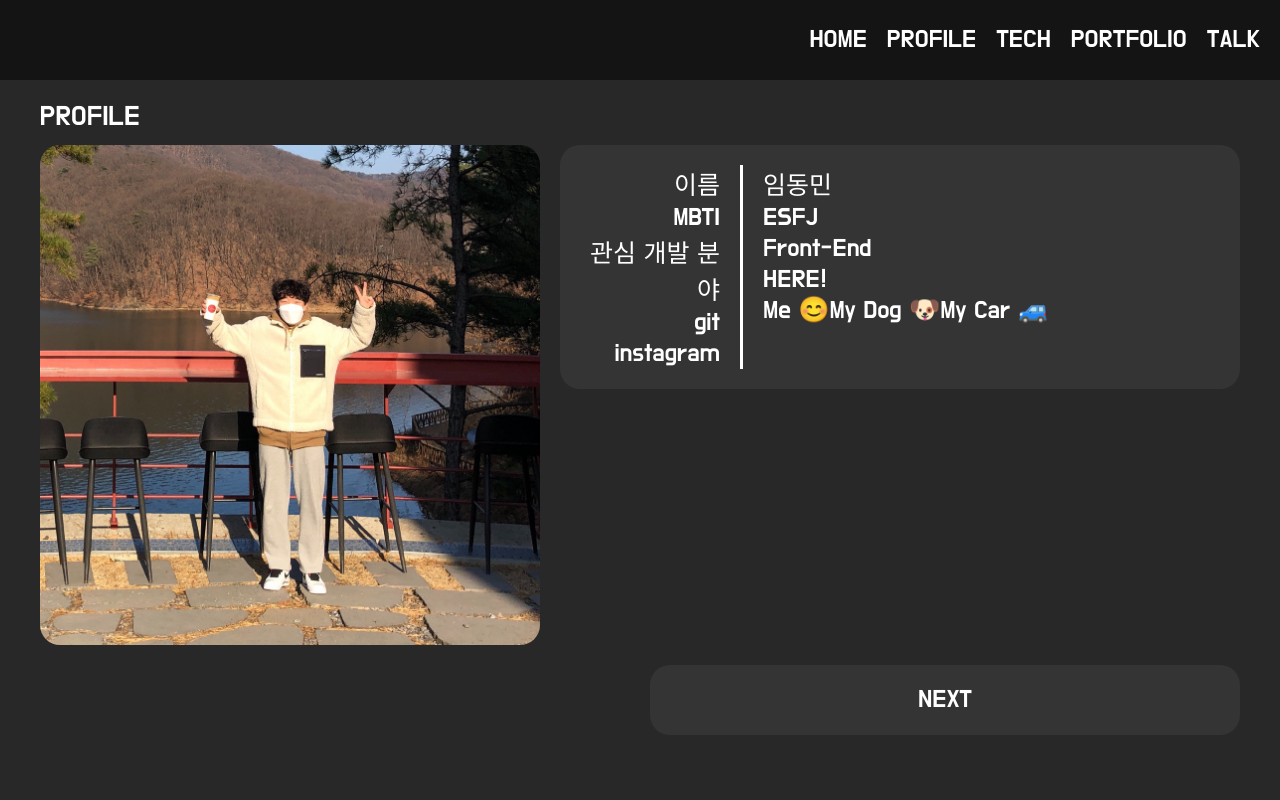
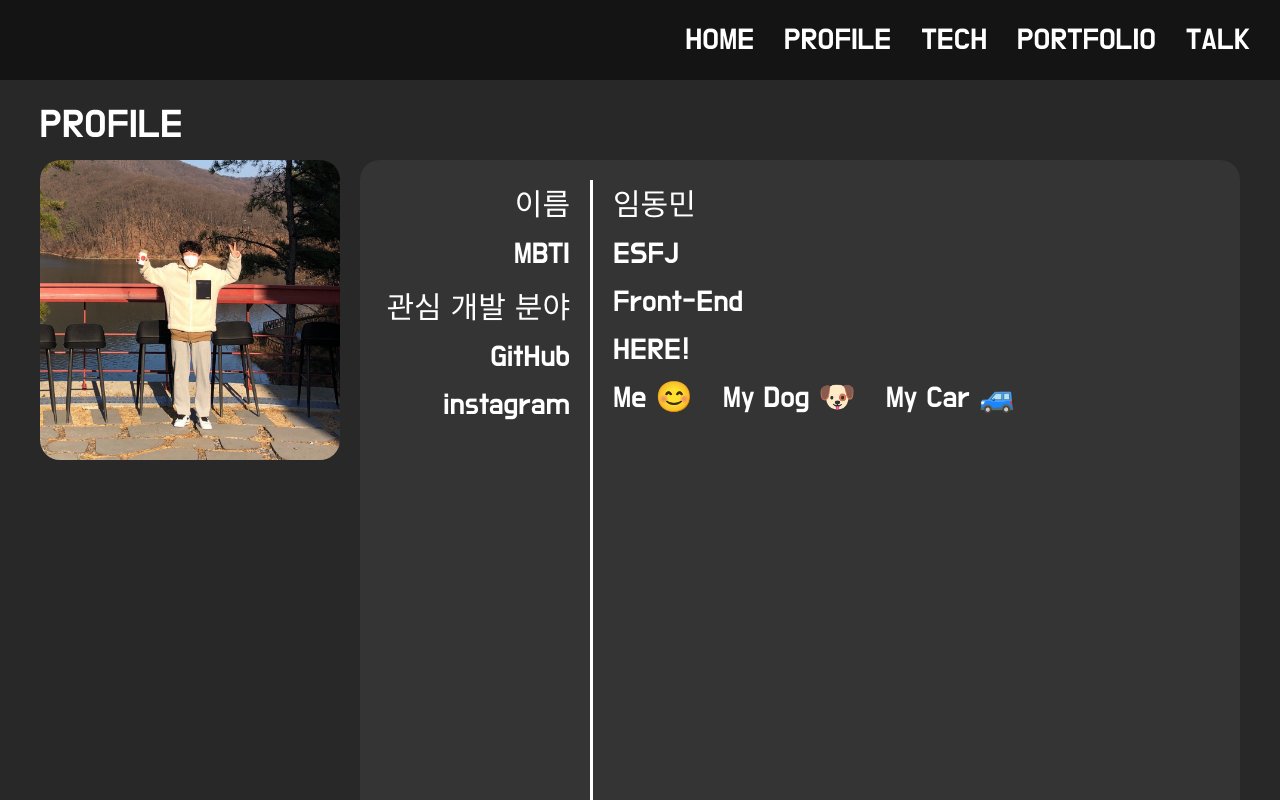
Before and after one commit to dongmin-Lim/portfolio, a React (Create React App) app in the folder frontend/: page /profile in a window 1280 px wide. Shown: the top 800 px of the page. Built offline with nearby package versions, Linux system fonts and the light colour scheme; the HTML template or start-up script is replaced by a standard one.

Commit message:
Title styled-components 공통화

```diff
--- a/frontend/src/Component/Nav.js
+++ b/frontend/src/Component/Nav.js
@@ -20,14 +20,14 @@ const Frame = styled.div`
   left: 0px;
   width: 100%;
   height: 80px;
-  font-size: 25px;
+  font-size: 30px;
   line-height: 80px;
   background-color: rgba(0, 0, 0, 0.5);
   text-align: right;
   a {
     text-decoration: none;
     color: white;
-    margin-right: 20px;
+    margin-right: 30px;
   }
 
   a:hover {
--- a/frontend/src/Portfolio/Portfolio.js
+++ b/frontend/src/Portfolio/Portfolio.js
@@ -1,4 +1,5 @@
 import { styled } from "styled-components";
+import { Title } from "../Profile/Profile";
 import PageSelector from "../Component/PageSelector";
 
 function Portfolio() {
@@ -7,11 +8,17 @@ function Portfolio() {
       <Title>PORTFOLIO</Title>
       <List>
         {/* <a>https://github.com/Jin-Mook/IT_Library</a> */}
-        <div>- 백엔드 개발자로 활동중인 제 친구와 협업하여 영화 리뷰서비스를 제작했습니다.</div>
+        <div>
+          - 백엔드 개발자로 활동중인 제 친구와 협업하여 영화 리뷰서비스를
+          제작했습니다.
+        </div>
       </List>
       <List>
         {/* <a>https://github.com/dongmin-Lim/movie_review_service</a> */}
-        <div>- 백엔드 개발자로 활동중인 제 친구와 협업하여 책 리뷰서비스를 제작했습니다.</div>
+        <div>
+          - 백엔드 개발자로 활동중인 제 친구와 협업하여 책 리뷰서비스를
+          제작했습니다.
+        </div>
       </List>
       {PageSelector("/tech", "/talk")}
     </Frame>
@@ -34,11 +41,6 @@ const Frame = styled.div`
   }
 `;
 
-const Title = styled.div`
-  font-size: 28px;
-  margin-bottom: 10px;
-`;
-
 const List = styled.div`
   font-size: 25px;
   text-align: left;
--- a/frontend/src/Profile/Profile.js
+++ b/frontend/src/Profile/Profile.js
@@ -16,7 +16,7 @@ function Profile() {
             <div>이름</div>
             <div>MBTI</div>
             <div>관심 개발 분야</div>
-            <div>git</div>
+            <div>GitHub</div>
             <div>instagram</div>
           </ProfileLeft>
           <ProfileRight style={{ borderLeft: "3px solid white" }}>
@@ -77,8 +77,8 @@ const Frame = styled.div`
   }
 `;
 
-const Title = styled.div`
-  font-size: 28px;
+export const Title = styled.div`
+  font-size: 40px;
   margin-bottom: 10px;
 `;
 
@@ -90,13 +90,14 @@ const Box = styled.div`
 
 const ProfileImg = styled.img`
   display: block;
-  width: 500px;
+  width: 300px;
+  height: 100%;
   border-radius: 20px;
 `;
 
 const ProfileBox = styled.div`
   width: 100%;
-  height: 100%;
+  height: 700px;
   display: grid;
   grid-template-columns: 1fr 3fr;
   background-color: rgba(100, 100, 100, 0.2);
@@ -105,13 +106,22 @@ const ProfileBox = styled.div`
 `;
 
 const ProfileLeft = styled.div`
+  display: flex;
+  flex-direction: column;
+  gap: 10px;
   padding-right: 20px;
-  font-size: 25px;
+  font-size: 30px;
   text-align: right;
 `;
 
 const ProfileRight = styled.div`
+  display: flex;
+  flex-direction: column;
+  gap: 10px;
   padding-left: 20px;
-  font-size: 25px;
+  font-size: 30px;
   text-align: left;
+  a {
+    margin-right: 30px;
+  }
 `;
--- a/frontend/src/Talk/Talk.js
+++ b/frontend/src/Talk/Talk.js
@@ -1,4 +1,5 @@
 import { styled } from "styled-components";
+import { Title } from "../Profile/Profile";
 import PageSelector from "../Component/PageSelector";
 
 function Talk() {
@@ -19,11 +20,13 @@ function Talk() {
             어렸을 때 부터 자동차를 굉장히 좋아했습니다. <br />
             <br />
             👟 <br />
-            대학교 진학 후 신발에 관심을 가지게 되면서 꾸미는 법을 알게 되었습니다. <br />
+            대학교 진학 후 신발에 관심을 가지게 되면서 꾸미는 법을 알게
+            되었습니다. <br />
             <br />
             💻 <br />
             컴퓨터 다루는 것을 좋아했습니다. <br />
-            자동차라는 기계를 좋아하다보니 자연스럽게 컴퓨터에 관심을 가지게 되었고,
+            자동차라는 기계를 좋아하다보니 자연스럽게 컴퓨터에 관심을 가지게
+            되었고,
             <br />그 것이 이어져 코딩이라는 세계에 빠졌습니다.
           </div>
         </Talk_2>
@@ -38,11 +41,6 @@ export default Talk;
 const Frame = styled.div`
   font-size: "40px";
   text-align: "center";
-`;
-
-const Title = styled.div`
-  font-size: 28px;
-  margin-bottom: 10px;
 `;
 
 const Talk_0 = styled.div`
--- a/frontend/src/Tech/Tech.js
+++ b/frontend/src/Tech/Tech.js
@@ -1,4 +1,5 @@
 import { styled } from "styled-components";
+import { Title } from "../Profile/Profile";
 import PageSelector from "../Component/PageSelector";
 
 function Tech() {
@@ -26,11 +27,6 @@ const Frame = styled.div`
   text-align: "center";
 `;
 
-const Title = styled.div`
-  font-size: 28px;
-  margin-bottom: 10px;
-`;
-
 const TechBox = styled.div`
   text-align: center;
   background-color: rgba(100, 100, 100, 0.2);
```
Also changed, not shown: frontend/src/GlobalStyle.js (indentation only).
